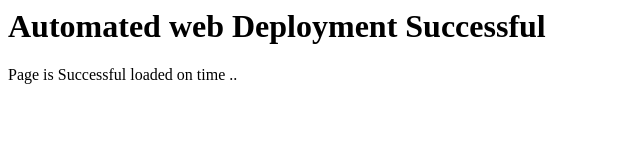
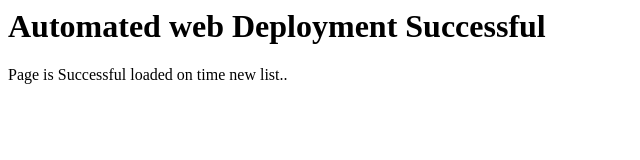
Before and after one commit to yuvagiridharan/automated-docker-deployment, a plain HTML site: page app/index.html in a window 1280 px wide. Shown: the full height of the page, 0-640 px from the left. Drawn offline with Linux system fonts and the light colour scheme.

Commit message:
txt code02

```diff
--- a/app/index.html
+++ b/app/index.html
@@ -1,3 +1,3 @@
 <h1>Automated web  Deployment Successful </h1>
 
-<p> Page is Successful loaded  on time .. </p>
+<p> Page is Successful loaded  on time  new list.. </p>
```
